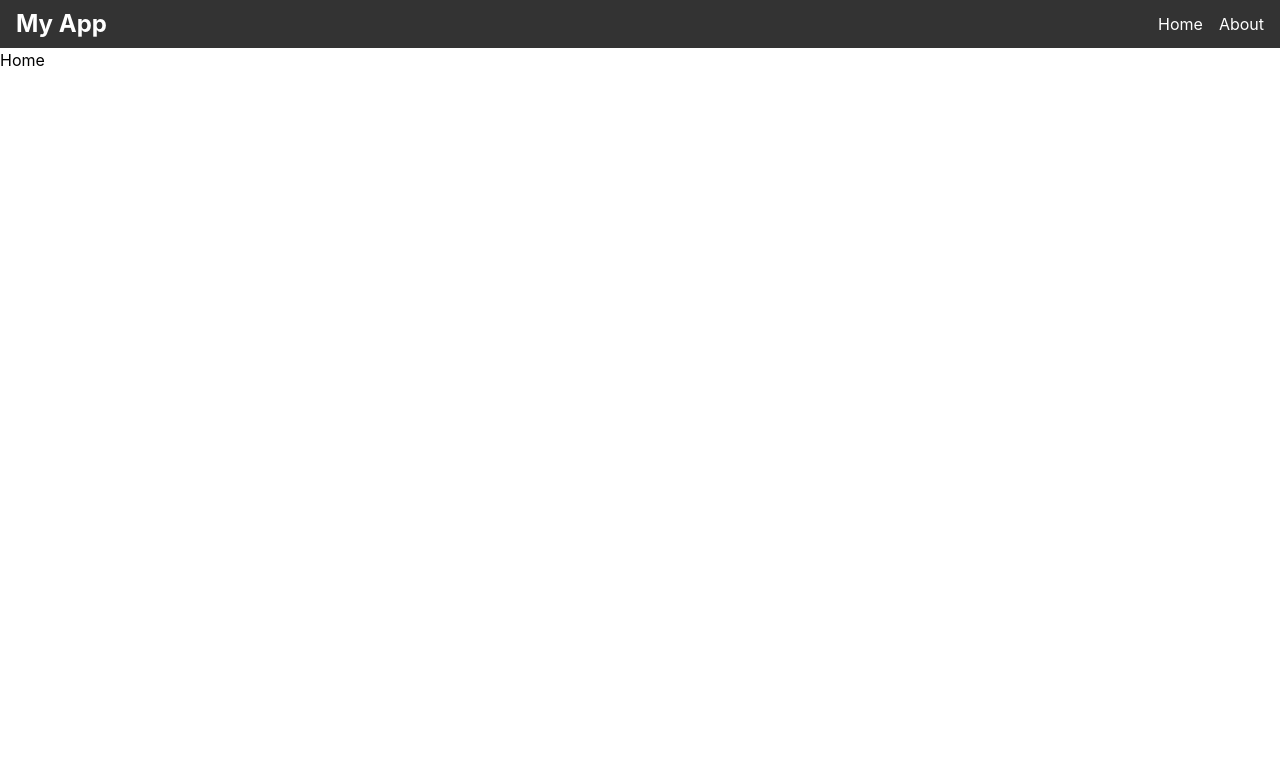
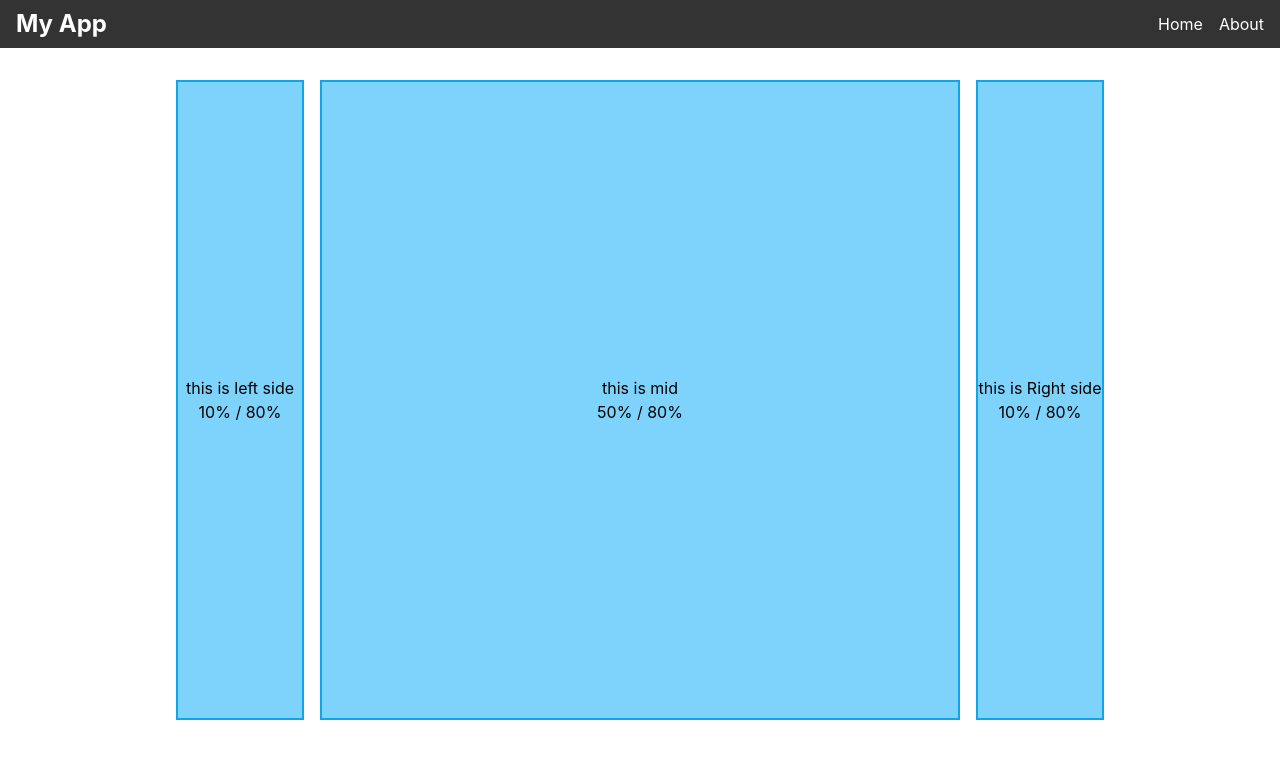
Before and after one commit to Ameer2000Mzori/MonoText-Mern, a React (Create React App) app in the folder frontend/: page /home in a window 1280 px wide. Shown: the top 758 px of the page. Built offline with nearby package versions, Linux system fonts and the light colour scheme.

Commit message:
added changes and styling to the home page

```diff
--- a/frontend/src/components/Navbar.jsx
+++ b/frontend/src/components/Navbar.jsx
@@ -14,7 +14,7 @@ const Navbar = () => {
   ]
   return (
     <>
-      <nav className="bg-primary">
+      <nav className="bg-primary fixed w-[100%] top-0">
         <div className="container mx-auto px-4 py-2 flex items-center justify-between">
           <h1 className="text-2xl font-bold text-white">My App</h1>
 
--- a/frontend/src/components/pages/Home.jsx
+++ b/frontend/src/components/pages/Home.jsx
@@ -1,5 +1,23 @@
 import React from 'react'
 
 export default function Home() {
-  return <div>Home</div>
+  return (
+    <div className="h-[100vh] w-[100vw] flex flex-row text-center items-center justify-center gap-4">
+      {/* this is left side  */}
+      <div className="w-[10%] h-[80%] lg:flex hidden flex-col text-center items-center justify-center bg-sky-300 border-solid border-2 border-sky-500 ">
+        <h1>this is left side</h1>
+        <h1>10% / 80%</h1>
+      </div>
+      {/*  this is the mid and its for scroll */}
+      <div className="n w-[80%] h-[80%] lg:w-[50%] flex flex-col text-center items-center justify-center bg-sky-300 border-solid border-2 border-sky-500 ">
+        <h1>this is mid </h1>
+        <h1>50% / 80%</h1>
+      </div>
+      {/* this is right side and mosly will be used for sugustions accounts */}
+      <div className="w-[10%] h-[80%] lg:flex hidden flex-col text-center items-center justify-center bg-sky-300 border-solid border-2 border-sky-500 ">
+        <h1>this is Right side</h1>
+        <h1>10% / 80%</h1>
+      </div>
+    </div>
+  )
 }
```
